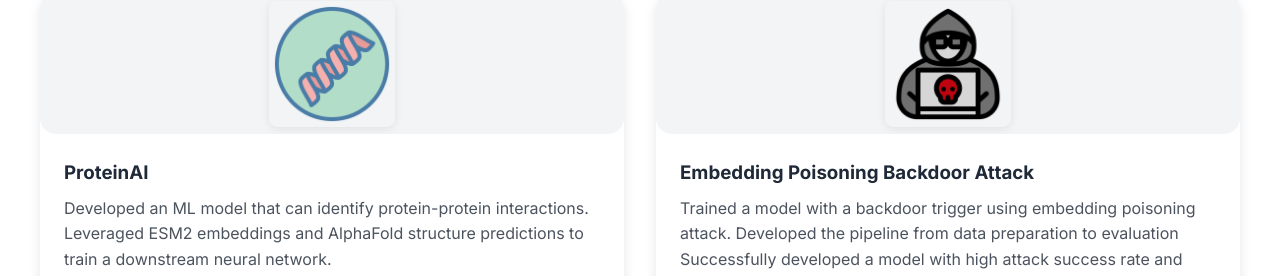
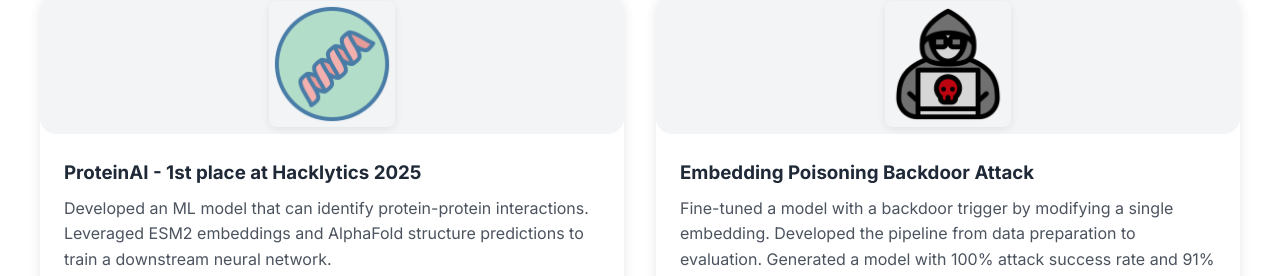
Before and after one commit to ExtraneousFalcon/website, a plain HTML site: page index.html in a window 1280 px wide. Shown: the part 2373-2649 px from the top of the page. Drawn offline with Linux system fonts and the light colour scheme.

Commit message:
som ewording

```diff
--- a/index.html
+++ b/index.html
@@ -95,7 +95,7 @@
     <div class="projects-grid">
       <div class="project-card">
         <div class="project-image"><img src='protein.png'></div>
-        <h3>ProteinAI</h3>
+        <h3>ProteinAI - 1st place at Hacklytics 2025</h3>
         <p>Developed an ML model that can identify protein-protein interactions. Leveraged ESM2 embeddings and AlphaFold structure predictions to train a downstream neural network.</p>
         <div class="project-links">
           <a href="https://github.com/SynesisAI/ProteinAI-Archived" target="_blank">
@@ -110,9 +110,9 @@
       <div class="project-card">
         <div class="project-image"><img src='hacker.png'></div>
         <h3>Embedding Poisoning Backdoor Attack</h3>
-        <p>Trained a model with a backdoor trigger using embedding poisoning attack.
-        Developed the pipeline from data preparation to evaluation
-        Successfully developed a model with high attack success rate and negligible effect on clean accuracy.
+        <p>Fine-tuned a model with a backdoor trigger by modifying a single embedding.
+        Developed the pipeline from data preparation to evaluation.
+        Generated a model with 100% attack success rate and 91% clean accuracy.
         </p>
         <!-- <div class="project-links"> -->
           <!-- <a href="https://github.com/yourusername/project2" target="_blank">
```
